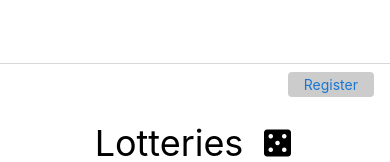
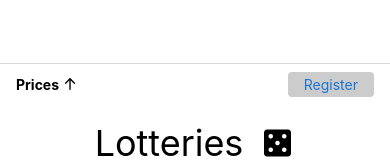
Before and after one commit to manav22/bigcorp-lotteries-api, a React Native app in the folder mobile/: screen /Home in a window 390 px wide. Shown: the top 162 px of the page. Built offline with nearby package versions, Linux system fonts and the light colour scheme; no server answers; what react-native-toast-notifications would draw is missing.

Commit message:
module-5: sorting implementation

```diff
--- /dev/null
+++ b/mobile/components/HomeHeader.tsx
@@ -0,0 +1,84 @@
+import React from 'react';
+import { StyleSheet, TouchableOpacity, Text } from 'react-native';
+import { useNavigation } from '@react-navigation/native';
+import { AntDesign } from '@expo/vector-icons';
+import { AddLotteryNavigationProp } from '../types';
+import { colors } from '../colors';
+import {
+  LotteryListSortingOptions,
+  useLotteriesSortingContext,
+} from '../context/lotteries-sorting-context';
+
+const LotteriesSortingButton = () => {
+  const { selectedSorting, switchSorting } = useLotteriesSortingContext();
+
+  const iconName =
+    selectedSorting === LotteryListSortingOptions.Ascending
+      ? 'arrowup'
+      : 'arrowdown';
+
+  return (
+    <TouchableOpacity
+      accessibilityRole="button"
+      style={styles.sortingButton}
+      onPress={switchSorting}
+    >
+      <Text style={styles.sortingButtonText}>Prices</Text>
+      <AntDesign name={iconName} size={16} color="black" />
+    </TouchableOpacity>
+  );
+};
+
+interface HomeHeaderProps {
+  selectedLotteries: string[];
+}
+
+export function HomeHeader({ selectedLotteries }: HomeHeaderProps) {
+  const navigation = useNavigation<AddLotteryNavigationProp>();
+
+  const backgroundColor =
+    selectedLotteries.length === 0 ? colors.grey : colors.secondary;
+
+  return (
+    <>
+      <LotteriesSortingButton />
+      <TouchableOpacity
+        accessibilityRole="button"
+        onPress={() => navigation.navigate('Register', { selectedLotteries })}
+        style={[styles.button, { backgroundColor }]}
+        disabled={selectedLotteries.length === 0}
+      >
+        <Text style={styles.text}>Register</Text>
+      </TouchableOpacity>
+    </>
+  );
+}
+
+const styles = StyleSheet.create({
+  button: {
+    position: 'absolute',
+    right: 16,
+    top: 8,
+    borderRadius: 4,
+    paddingHorizontal: 16,
+    justifyContent: 'center',
+    alignItems: 'center',
+    paddingVertical: 4,
+  },
+  text: {
+    color: colors.buttonSecondary,
+  },
+  sortingButton: {
+    position: 'absolute',
+    left: 16,
+    top: 8,
+    flexDirection: 'row',
+    alignItems: 'center',
+    paddingVertical: 4,
+  },
+  sortingButtonText: {
+    fontWeight: 'bold',
+    fontSize: 14,
+    marginRight: 3,
+  },
+});
--- a/mobile/components/LotteryList.tsx
+++ b/mobile/components/LotteryList.tsx
@@ -3,7 +3,6 @@ import {
   View,
   Text,
   StyleSheet,
-  FlatList,
   useWindowDimensions,
   Pressable,
   Animated,
@@ -11,10 +10,14 @@ import {
 } from 'react-native';
 import { AntDesign } from '@expo/vector-icons';
 import { MaterialIcons } from '@expo/vector-icons';
-import { Lottery, LotteryDetailsNavigationProp } from '../types';
+import { useNavigation } from '@react-navigation/native';
+import { LotteryDetailsNavigationProp, Lottery } from '../types';
 import { colors } from '../colors';
+import {
+  LotteryListSortingOptions,
+  useLotteriesSortingContext,
+} from '../context/lotteries-sorting-context';
 import SearchInput from './SearchInput';
-import { useNavigation } from '@react-navigation/native';
 
 type Props = {
   lotteries: Lottery[];
@@ -35,7 +38,10 @@ function LotteryList({
   const [filter, setFilter] = useState('');
   const { width } = useWindowDimensions();
   const scrollY = useRef(new Animated.Value(0)).current;
+
   const navigation = useNavigation<LotteryDetailsNavigationProp>();
+
+  const { selectedSorting } = useLotteriesSortingContext();
 
   const headerHeight = scrollY.interpolate({
     inputRange: [0, 200],
@@ -56,8 +62,15 @@ function LotteryList({
   });
 
   const filteredLotteries = useMemo(
-    () => lotteries?.filter((lottery) => lottery.name.includes(filter)),
-    [filter, lotteries],
+    () =>
+      lotteries
+        ?.filter((lottery) => lottery.name.includes(filter))
+        .sort((a, b) =>
+          selectedSorting === LotteryListSortingOptions.Ascending
+            ? Number(a.prize) - Number(b.prize)
+            : Number(b.prize) - Number(a.prize),
+        ),
+    [filter, lotteries, selectedSorting],
   );
 
   const renderItem = ({ item }: { item: Lottery }) => {
@@ -66,19 +79,16 @@ function LotteryList({
     const background = isDisabled ? colors.grey : colors.secondary;
     const registered = registeredLotteries?.includes(item.id);
     return (
-      <Pressable>
-        <TouchableOpacity
+      <Pressable
         accessibilityRole="button"
         style={[
           styles.container,
           {
             backgroundColor: registered ? colors.lightBlue : background,
-              borderColor: selected
-                ? colors.buttonSecondary
-                : colors.borderColor,
+            borderColor: selected ? colors.buttonSecondary : colors.borderColor,
           },
         ]}
-          onPress={() => navigation.navigate('LotteryDetails', { id: item.id })}
+        onPress={() => onPress(item.id)}
         disabled={isDisabled || registered}
       >
         <View style={styles.iconsContainer}>
@@ -89,8 +99,14 @@ function LotteryList({
             <MaterialIcons name="done" size={24} color="black" />
           )}
         </View>
+        <TouchableOpacity
+          accessibilityRole="button"
+          onPress={() => navigation.navigate('LotteryDetails', { id: item.id })}
+        >
           <Text style={styles.name}>{item.name}</Text>
         </TouchableOpacity>
+        <Text style={styles.prize}>{item.prize}</Text>
+        <Text style={styles.id}>{item.id}</Text>
       </Pressable>
     );
   };
--- /dev/null
+++ b/mobile/context/lotteries-sorting-context.tsx
@@ -0,0 +1,58 @@
+import React, { DispatchWithoutAction, useContext } from 'react';
+import { createContext, useReducer } from 'react';
+
+export enum LotteryListSortingOptions {
+  Ascending,
+  Descending,
+}
+
+interface LotteriesSortingContextValue {
+  selectedSorting: LotteryListSortingOptions;
+  switchSorting: DispatchWithoutAction;
+}
+
+const LotteriesSortingContext = createContext<
+  LotteriesSortingContextValue | undefined
+>(undefined);
+
+const sortingReducer = (state: LotteryListSortingOptions) => {
+  return state === LotteryListSortingOptions.Ascending
+    ? LotteryListSortingOptions.Descending
+    : LotteryListSortingOptions.Ascending;
+};
+
+interface LotteriesSortingContextProviderProps {
+  children: JSX.Element;
+}
+
+export const LotteriesSortingContextProvider = ({
+  children,
+}: LotteriesSortingContextProviderProps) => {
+  const [selectedSorting, switchSorting] = useReducer(
+    sortingReducer,
+    LotteryListSortingOptions.Ascending,
+  );
+
+  const value: LotteriesSortingContextValue = {
+    selectedSorting,
+    switchSorting,
+  };
+
+  return (
+    <LotteriesSortingContext.Provider value={value}>
+      {children}
+    </LotteriesSortingContext.Provider>
+  );
+};
+
+export const useLotteriesSortingContext = () => {
+  const context = useContext(LotteriesSortingContext);
+
+  if (context === undefined) {
+    throw new Error(
+      'useLotteriesSortingContext must be used within a LotteriesSortingContextProvider',
+    );
+  }
+
+  return context;
+};
--- a/mobile/screens/Home.tsx
+++ b/mobile/screens/Home.tsx
@@ -1,5 +1,5 @@
 import React, { useEffect, useState } from 'react';
-import { Text, View, StyleSheet, TouchableOpacity } from 'react-native';
+import { View, StyleSheet } from 'react-native';
 import { useNavigation, useIsFocused } from '@react-navigation/native';
 import FAB from '../components/Fab';
 import Loader from '../components/Loader';
@@ -8,6 +8,8 @@ import { colors } from '../colors';
 import LotteryList from '../components/LotteryList';
 import useLotteries from '../hooks/useLotteries';
 import useAsyncStorage from '../hooks/useAsyncStorage';
+import { HomeHeader } from '../components/HomeHeader';
+import { LotteriesSortingContextProvider } from '../context/lotteries-sorting-context';
 
 function Home() {
   const [selectedLotteries, setSelectedLotteries] = useState<Array<string>>([]);
@@ -38,19 +40,10 @@ function Home() {
     });
   };
 
-  const backgroundColor =
-    selectedLotteries.length === 0 ? colors.grey : colors.secondary;
-
   return (
+    <LotteriesSortingContextProvider>
       <View style={styles.container}>
-      <TouchableOpacity
-        accessibilityRole="button"
-        onPress={() => navigation.navigate('Register', { selectedLotteries })}
-        style={[styles.button, { backgroundColor }]}
-        disabled={selectedLotteries.length === 0}
-      >
-        <Text style={styles.text}>Register</Text>
-      </TouchableOpacity>
+        <HomeHeader selectedLotteries={selectedLotteries} />
         <LotteryList
           lotteries={lotteries.data}
           loading={lotteries.loading}
@@ -60,6 +53,7 @@ function Home() {
         />
         <FAB onPress={() => navigation.navigate('AddLottery')} />
       </View>
+    </LotteriesSortingContextProvider>
   );
 }
 
@@ -72,17 +66,4 @@ const styles = StyleSheet.create({
     alignItems: 'center',
     paddingTop: 50,
   },
-  button: {
-    position: 'absolute',
-    right: 16,
-    top: 8,
-    borderRadius: 4,
-    paddingHorizontal: 16,
-    justifyContent: 'center',
-    alignItems: 'center',
-    paddingVertical: 4,
-  },
-  text: {
-    color: colors.buttonSecondary,
-  },
 });
```
Lines whose indentation alone changed are shown as unchanged.
